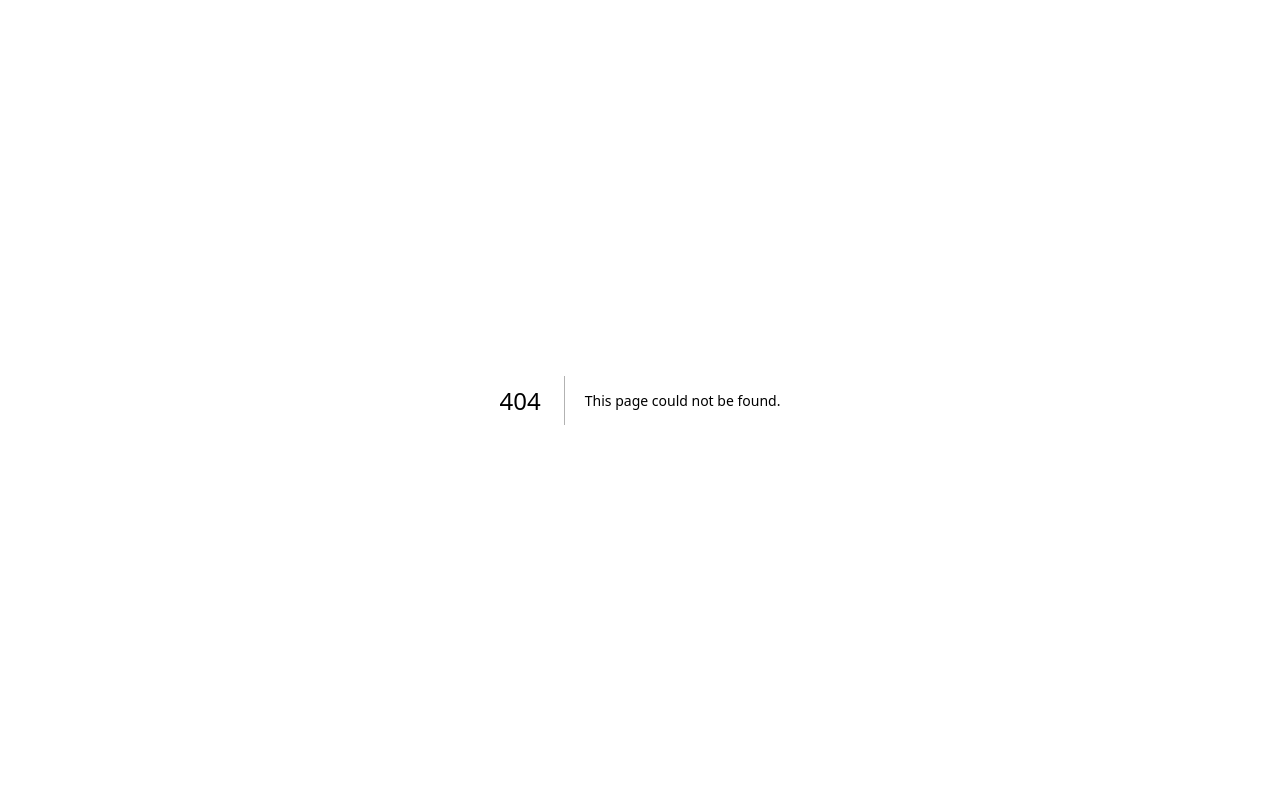
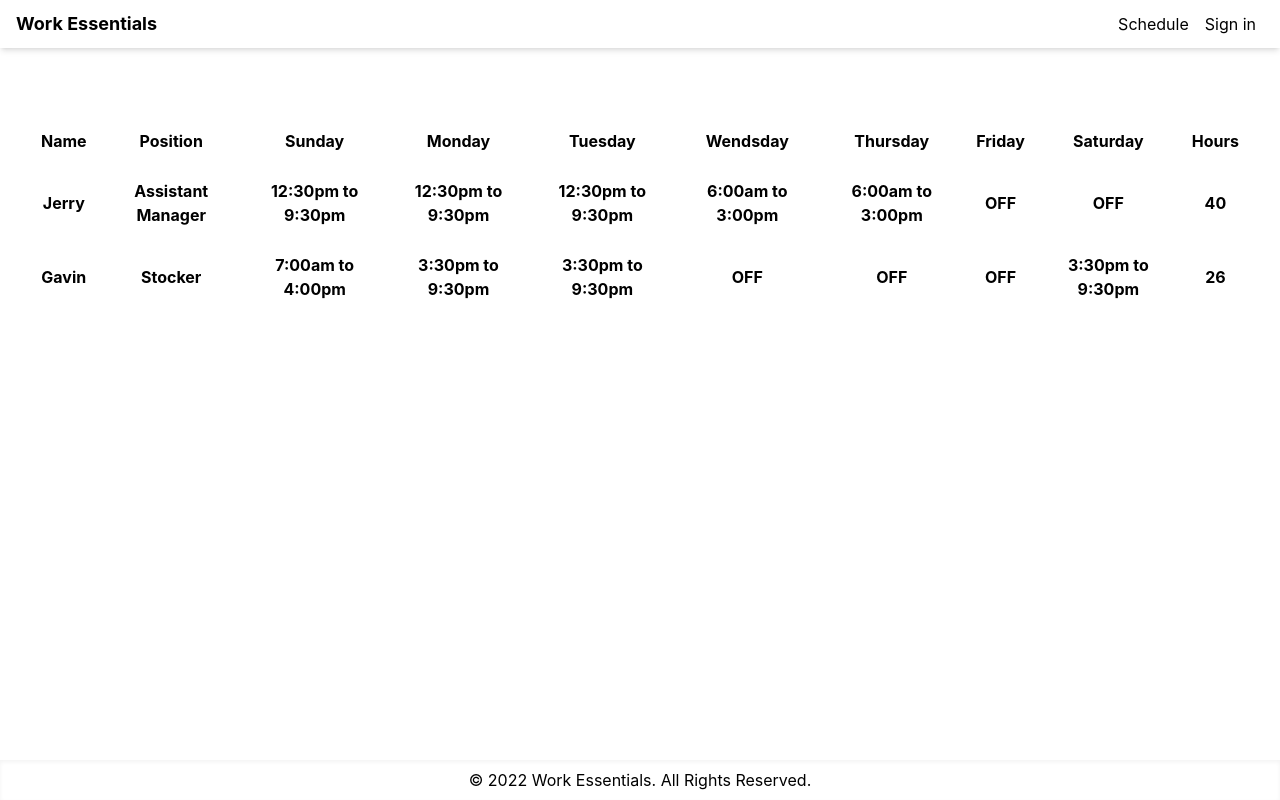
Before and after one commit to lottjerry/work-essentials, a Next.js app: page / in a window 1280 px wide. Before the commit this address had no page. Built offline with nearby package versions, Linux system fonts and the light colour scheme.

Commit message:
Fixed index issue

```diff
--- a/package.json
+++ b/package.json
@@ -11,6 +11,7 @@
   "dependencies": {
     "@headlessui/react": "^1.7.4",
     "@heroicons/react": "^2.0.13",
+    "axios": "^1.1.3",
     "bcryptjs": "^2.4.3",
     "js-cookie": "^3.0.1",
     "mongoose": "^6.7.2",
--- /dev/null
+++ b/pages/index.js
@@ -0,0 +1,10 @@
+import Layout from '../components/Layout';
+import Schedule from '../components/Schedule';
+
+export default function Home() {
+	return (
+		<Layout title="Home">
+			<Schedule />
+		</Layout>
+	);
+}
```
Also changed, not shown: 1 other file (tests, documents, lock files or other folders).
